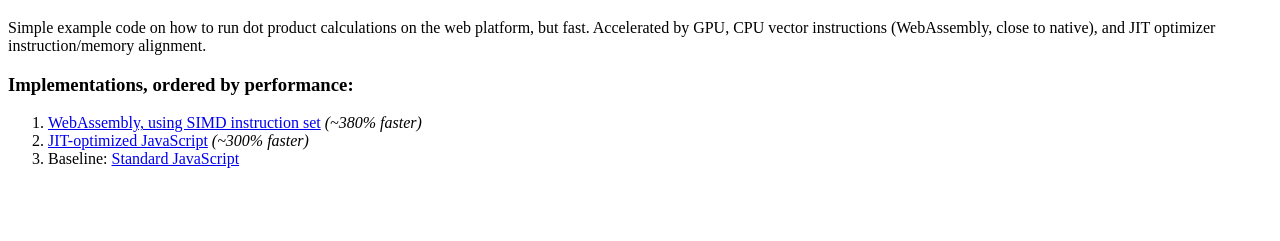
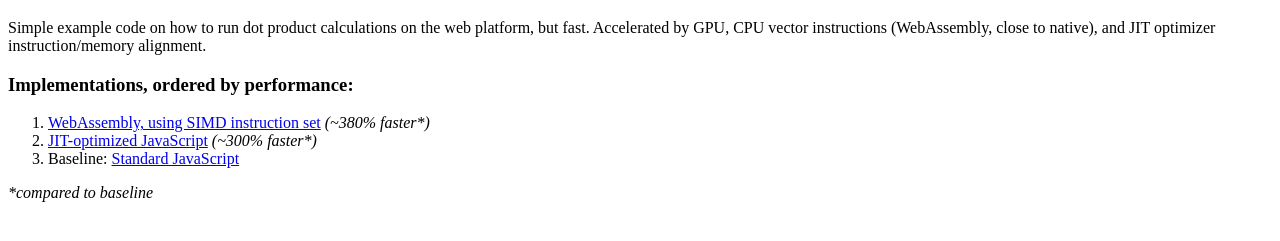
Before and after one commit to kyr0/fast-dotproduct, a website: page democode/index.html in a window 1280 px wide. Shown: the part 61-302 px from the top of the page. Drawn offline with Linux system fonts and the light colour scheme.

Commit message:
fix: explainer

```diff
--- a/democode/index.html
+++ b/democode/index.html
@@ -13,10 +13,11 @@
 
     <h3>Implementations, ordered by performance:</h3>
     <ol>
-      <li><a href="wasm.html">WebAssembly, using SIMD instruction set</a> <i>(~380% faster)</i></li>
-      <li><a href="js.html">JIT-optimized JavaScript</a> <i>(~300% faster)</i></li>
+      <li><a href="wasm.html">WebAssembly, using SIMD instruction set</a> <i>(~380% faster*)</i></li>
+      <li><a href="js.html">JIT-optimized JavaScript</a> <i>(~300% faster*)</i></li>
       <li>Baseline: <a href="std_js.html">Standard JavaScript</a></li>
     </ol>
+    <i>*compared to baseline</i>
 
 
   </body>
```
